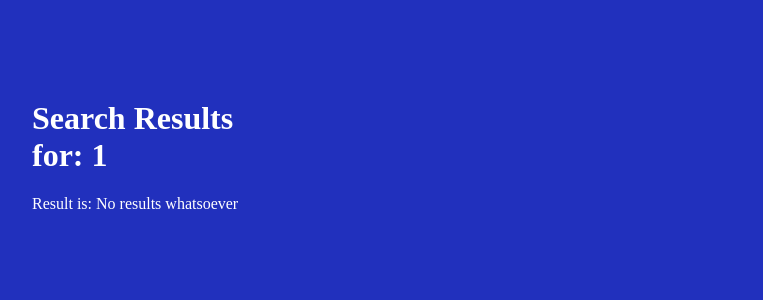
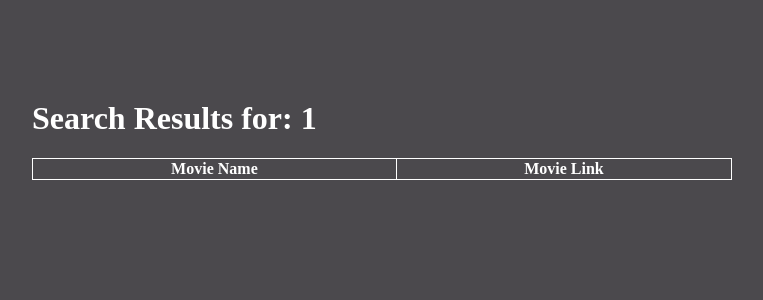
Before and after one commit to dipesh7002/Find-Movies, a Django app: page /search_results/1/ in a window 1280 px wide. Shown: the top 300 px of the page, without its empty margins (480-1243 px from the left). Run offline with Django 4.2, Linux system fonts and the light colour scheme; data that the repository does not hold is empty.

Commit message:
Sucess for one site

```diff
--- a/app1/templates/index.html
+++ b/app1/templates/index.html
@@ -5,18 +5,45 @@
     <title>Search Results</title>
     <style>
       body {
-        background-color: #2130bd;
+        background-color: #4b494d;
         margin: 100px 40%;
         color: #fff;
+      }
+      .table_design{
+        border: 1px solid white;
+        border-collapse: collapse;
+        width: 700px;
+      }
+      .table_design th, .table_design td{
+        border: 1px solid white;
+      }
+      #movie_link_href{
+        color: white;
+      }
+      h1{
+        width: 600px
       }
     </style>
   </head>
   <body>
     <h1>Search Results for: {{ search_term }}</h1>
     <div id="results">
-      {% for result in results %}
-      <p>Result is: {{ result }}</p>
+      <table class="table_design"><tr>
+        <th>Movie Name</th>
+        <th>Movie Link</th>
+      </tr>
+      {% for result in search_results %}
+
+      <tr>
+        <td>{{result.movie_name}}</td>
+        <td><a id = "movie_link_href" href="{{result.movie_link}}">{{result.movie_link}}</a></p>
+        </td>
+
+      </tr>
       {% endfor %}
+
+    </table>
+
     </div>
   </body>
 </html>
--- a/app1/views.py
+++ b/app1/views.py
@@ -4,19 +4,23 @@ from .models import Fmovies
 from django.core import serializers
 
 def search_view(request, search_term):
+
     Fmovies_all = Fmovies.objects.all()
 
     AllFmovies = serializers.serialize('json', Fmovies_all)
-    results = []
+    search_results = []
     for fmovies in Fmovies_all:
-        if search_term == fmovies.movie_name:
-            results.append(fmovies.movie_link)
-    if not results:
+        if search_term.lower() == fmovies.movie_name.lower():
+            search_results.append({
+                "movie_name": fmovies.movie_name,
+                "movie_link": fmovies.movie_link
+            })
+    if not search_results:
         results = ["No results whatsoever"]
 
     return render(request, "index.html",    {
         "search_term": search_term,
-        "results": results
+        "search_results": search_results
 
     })
 
```
